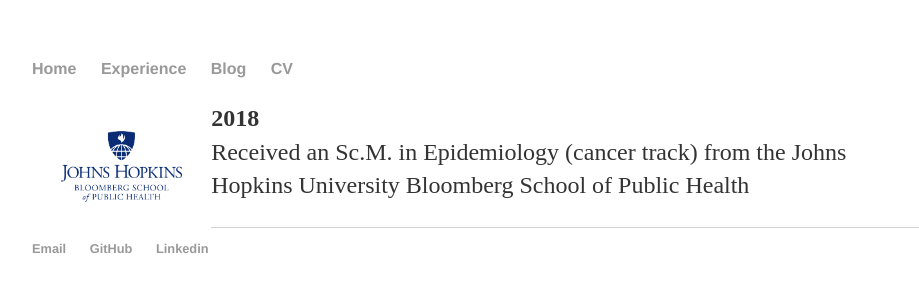
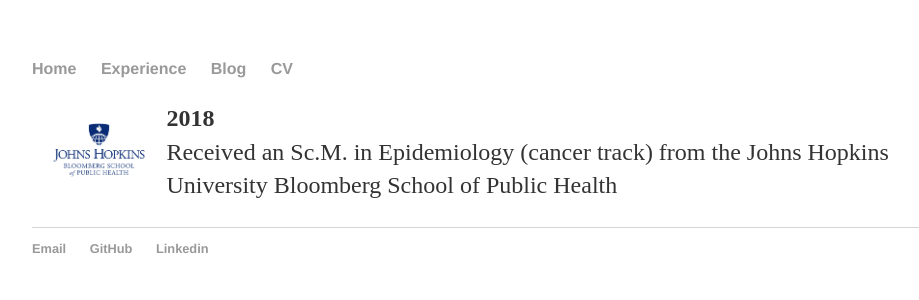
Before and after one commit to Ben4444/Ben4444.github.io, a Jekyll site: the page experience/index.html, which Jekyll copies as it is, in a window 1280 px wide. Shown: the top 300 px of the page, without its empty margins (160-1079 px from the left). Built offline with Jekyll 4.4.1, drawn with Linux system fonts in a browser that asks for light colours.

Commit message:
Update index.html

```diff
--- a/experience/index.html
+++ b/experience/index.html
@@ -3,7 +3,7 @@
 		<head>
 			<title>Benjamin Barrett's Experience</title>
 			<meta charset="utf-8"/>
-			<link rel="stylesheet" type="text/css" href="/css/main.css">
+			<link rel="stylesheet" type="text/css" href="../css/main.css">
 		</head>
 
 		<body>
@@ -16,7 +16,7 @@
 	    		</ul>
 			</nav>
 			<p>
-				<img src="../assets/images/jhu-divisions-school_of_health.png" alt="JHSPH Logo" width="20%" height="20%" align="left">
+				<img src="../assets/images/jhu-divisions-school_of_health.png" alt="JHSPH Logo" width="15%" height="15%" align="left">
 				<strong>2018</strong><br>
 				Received an Sc.M. in Epidemiology (cancer track) from the Johns Hopkins University Bloomberg School of Public Health
 			</p>
```
